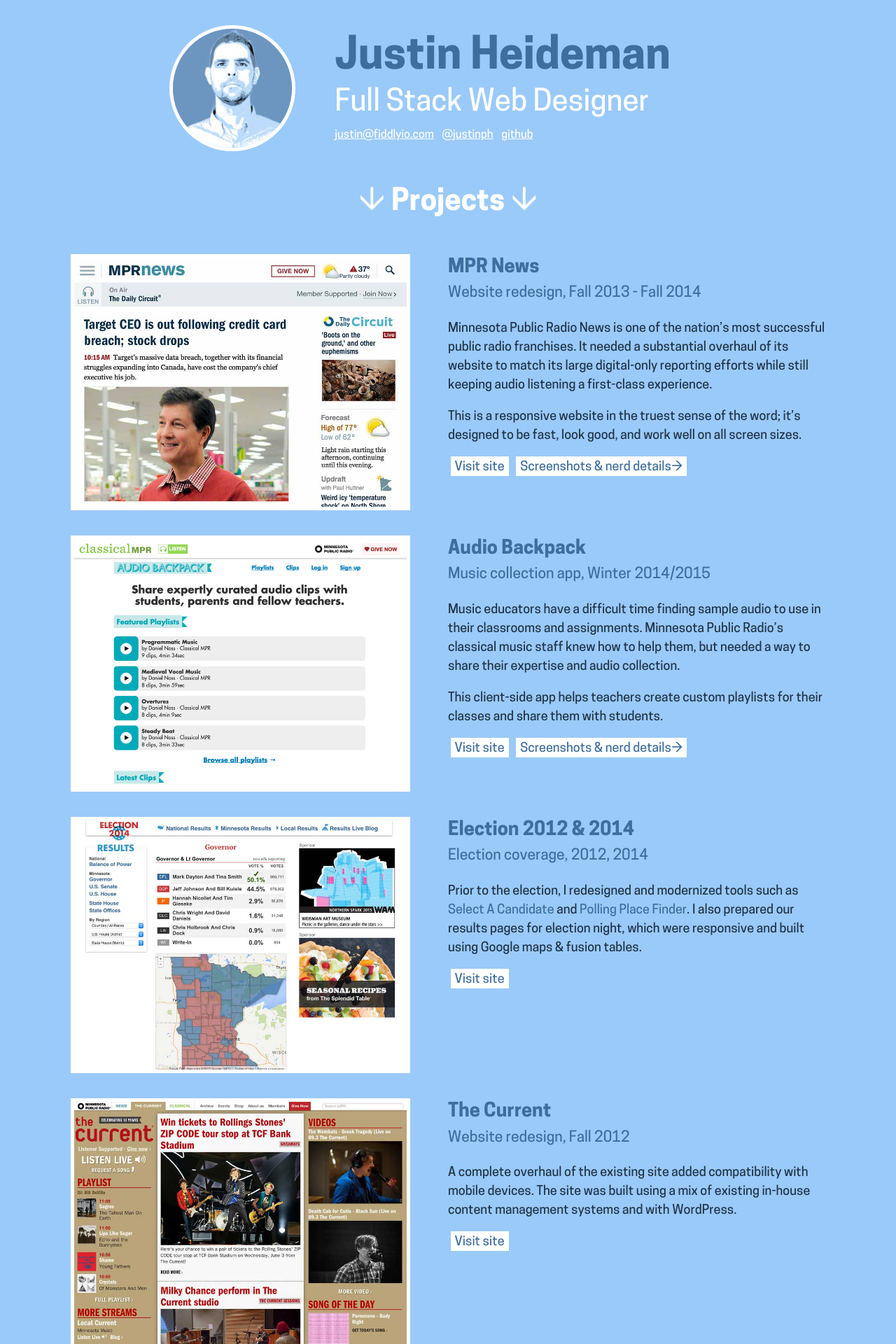
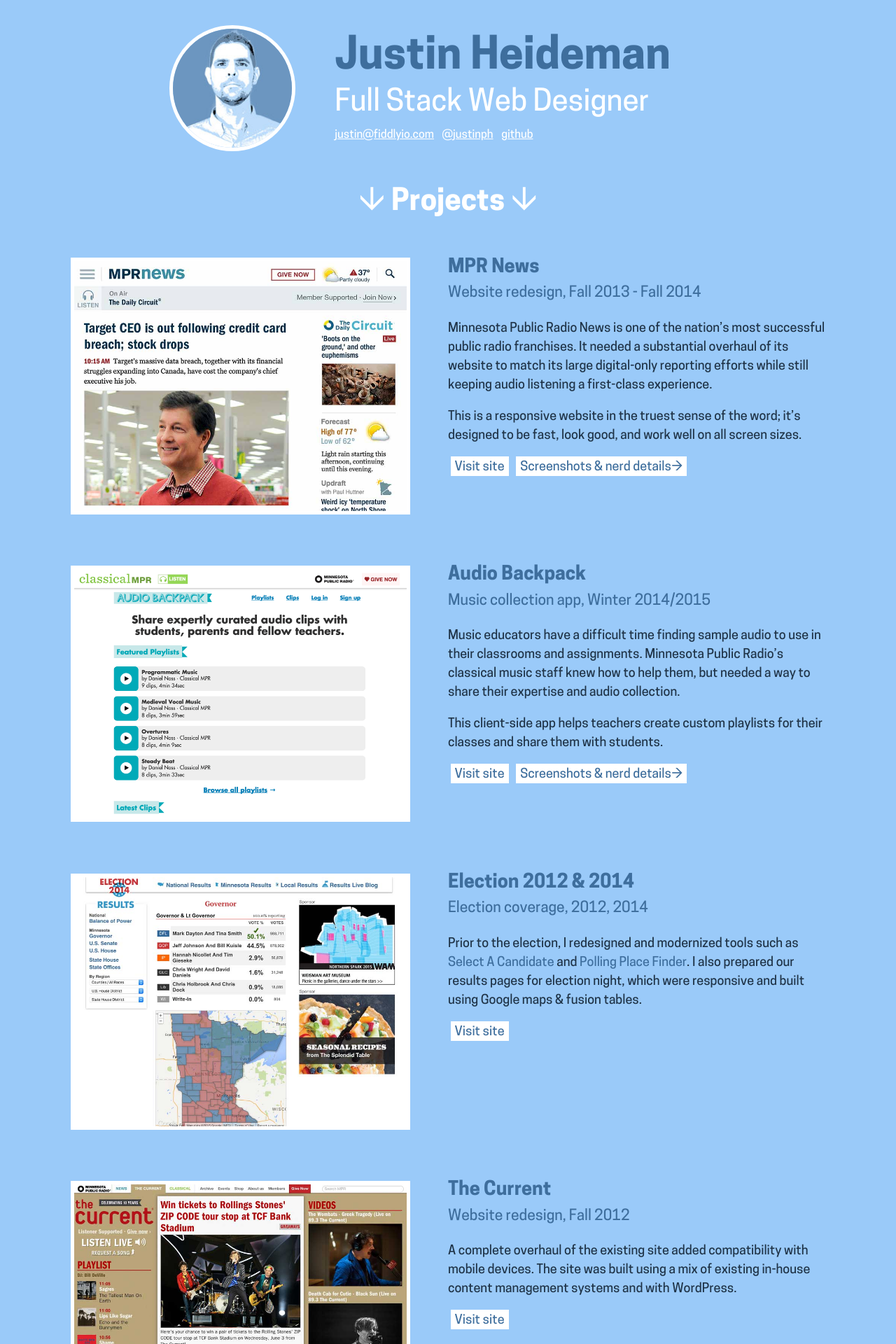
Before and after one commit to justinph/justinph.github.io, a Jekyll site: the page built from index.html, in a window 1280 px wide. Shown: the top 1920 px of the page at 70% size. Built offline with Jekyll 4.4.1, drawn with Linux system fonts in a browser that asks for light colours.

Commit message:
fix layout issues

```diff
--- a/_sass/_layout.scss
+++ b/_sass/_layout.scss
@@ -91,9 +91,10 @@
 
 .project-list{
     li{
-        margin-bottom: 2em;
+        margin-bottom: 3em;
         img{
             border: 5px solid #fff;
+            margin-bottom: .75em;
         }
     }
     a{
--- a/_sass/_layout_medium.scss
+++ b/_sass/_layout_medium.scss
@@ -29,9 +29,14 @@
 
 .project-list{
     li{
+        h2,h3{
+            float: left;
+            margin-left: 50%;
+        }
         img{
             float: left;
             max-width: 45%;
+            margin-top: -4.85em;
             //margin: 0 5% 1em 0;
         }
         div{
--- a/index.html
+++ b/index.html
@@ -10,19 +10,8 @@
 
     {% for project in site.projects %}
         <li>
-            {% if project.image %}
-                {% if project.directlink %}
-                <a href="{{ project.link }}">
-                {% else %}
-                <a href="{{ project.url | prepend: site.baseurl }}">
-                {% endif %}
-                    <img src="{{ site.baseurl }}/images/{{project.image}}" alt="{{project.title}}" />
-                </a>
-            {% endif %}
 
-            <div>
-
-            {% if project.directlink %}
+             {% if project.directlink %}
             <a href="{{ project.link }}">
             {% else %}
             <a href="{{ project.url | prepend: site.baseurl }}">
@@ -31,7 +20,14 @@
                 {% if project.subhead %}
                 <h3>{{project.subhead}}</h3>
                 {% endif %}
-            </a>
+
+
+                {% if project.image %}
+                    <img src="{{ site.baseurl }}/images/{{project.image}}" alt="{{project.title}}" />
+                {% endif %}
+                </a>
+
+            <div>
 
             {{ project.excerpt }}
 
```
